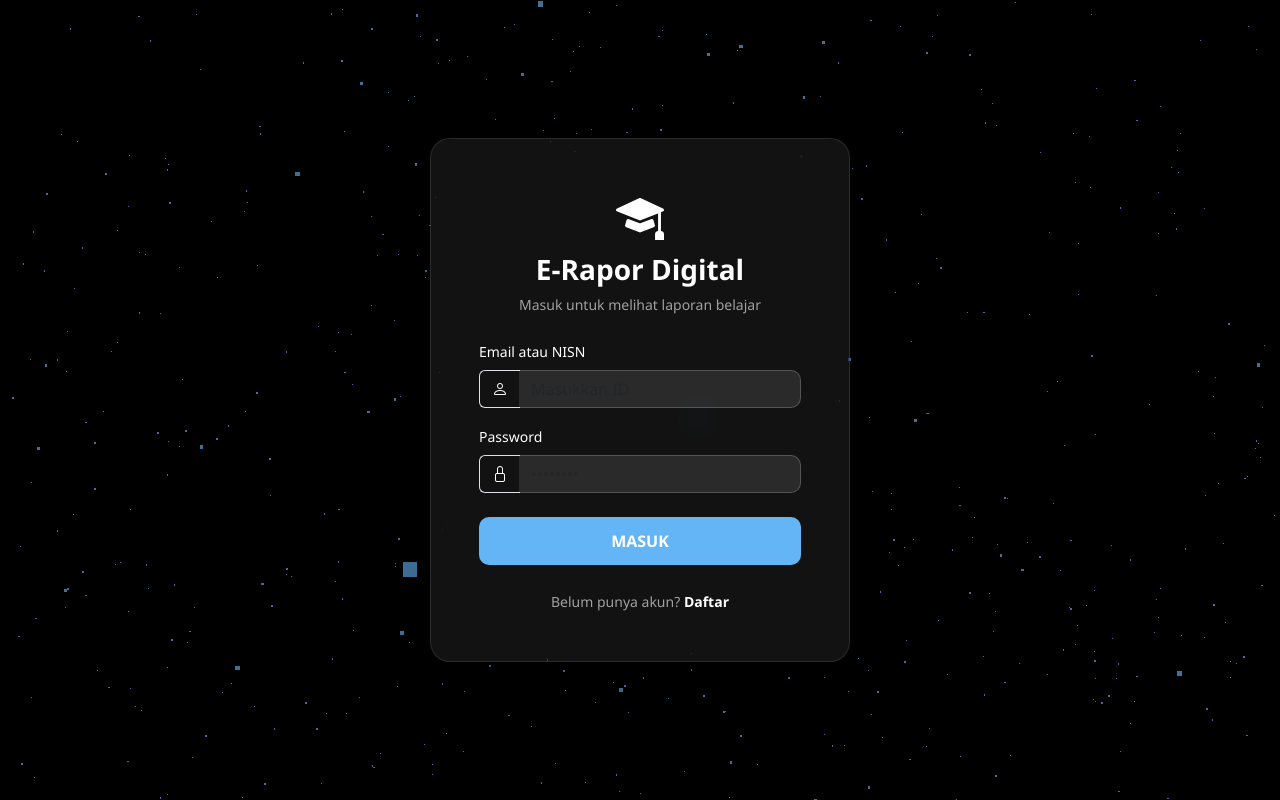
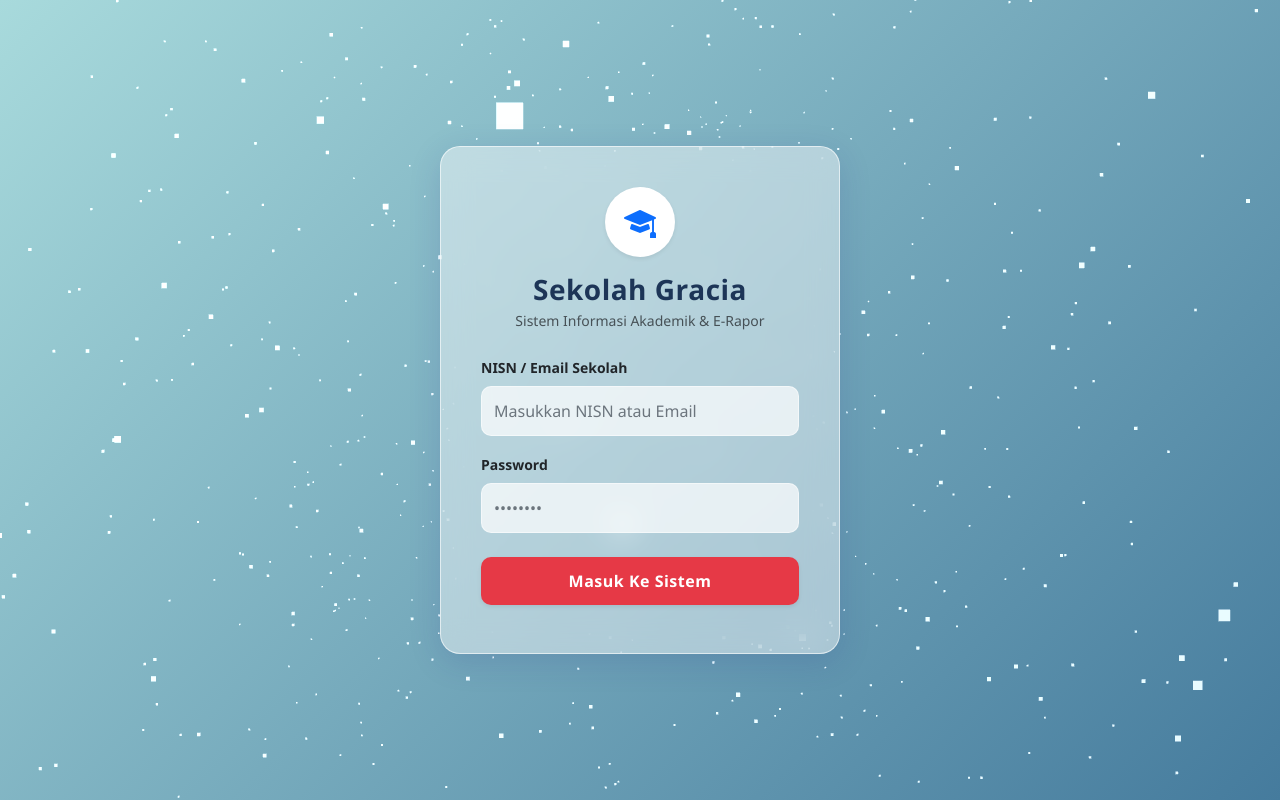
Before and after one commit to edwinhave/sekolahan, a PHP site: page /login.php in a window 1280 px wide. Run offline with PHP 8.4, Linux system fonts and the light colour scheme.

Commit message:
update tampilan login dan cari siswa pada tampilan admin, admin-cek-siswa

```diff
--- a/login.php
+++ b/login.php
@@ -1,14 +1,43 @@
+<?php
+session_start();
+include 'koneksi.php';
+
+// Jika sudah login, langsung lempar ke menu
+if (isset($_SESSION['nisn'])) {
+    header("location:menu.php");
+    exit();
+}
+
+$error = "";
+
+if (isset($_POST['login'])) {
+    $identifier = mysqli_real_escape_string($conn, $_POST['identifier']);
+    $password = mysqli_real_escape_string($conn, $_POST['password']);
+
+    // Logika Autentikasi Ganda (Bisa pakai NISN atau Email)
+    $query = mysqli_query($conn, "SELECT * FROM data_siswa WHERE (nisn = '$identifier' OR email = '$identifier') AND password = '$password'");
+
+    if (mysqli_num_rows($query) > 0) {
+        $row = mysqli_fetch_assoc($query);
+        $_SESSION['nisn'] = $row['nisn'];
+        $_SESSION['level'] = $row['level']; // 2 = Admin/Guru, 1 = Siswa
+        header("location:menu.php");
+        exit();
+    } else {
+        $error = "Identitas atau password salah!";
+    }
+}
+?>
+
 <!DOCTYPE html>
 <html lang="id">
 
 <head>
     <meta charset="UTF-8">
     <meta name="viewport" content="width=device-width, initial-scale=1.0">
-    <title>Login E-Rapor Futuristik</title>
+    <title>Login - Sekolah Gracia</title>
     <link href="https://cdn.jsdelivr.net/npm/bootstrap@5.3.0/dist/css/bootstrap.min.css" rel="stylesheet">
     <link rel="stylesheet" href="https://cdn.jsdelivr.net/npm/bootstrap-icons@1.11.0/font/bootstrap-icons.css">
-    <link rel="icon" type="image/x-icon" href="images/lgo.png">
-
     <style>
         body,
         html {
@@ -18,185 +47,196 @@
             height: 100%;
             overflow: hidden;
             font-family: 'Segoe UI', sans-serif;
+            /* Mengubah background menjadi gradasi biru muda cerah */
+            background: linear-gradient(135deg, #A8DADC 0%, #457B9D 100%);
         }
 
-        /* Canvas container */
         #canvas-container {
-            position: fixed;
+            position: absolute;
             top: 0;
             left: 0;
             width: 100%;
             height: 100%;
-            background: #050505;
-            z-index: -1;
+            z-index: 1;
         }
 
         .login-wrapper {
-            height: 100vh;
+            position: relative;
+            z-index: 2;
+            height: 100%;
             display: flex;
             align-items: center;
             justify-content: center;
-            position: relative;
-            z-index: 1;
         }
 
-        /* Login Card Custom Styling */
+        /* Glassmorphism Cerah */
         .login-card {
-            background: rgba(255, 255, 255, 0.07);
+            background: rgba(255, 255, 255, 0.45);
             backdrop-filter: blur(15px);
-            border: 1px solid rgba(255, 255, 255, 0.1);
+            -webkit-backdrop-filter: blur(15px);
+            border: 1px solid rgba(255, 255, 255, 0.6);
             border-radius: 20px;
+            padding: 40px;
             width: 100%;
-            max-width: 420px;
-            color: white;
-            transition: transform 0.4s ease, box-shadow 0.4s ease;
+            max-width: 400px;
+            box-shadow: 0 8px 32px 0 rgba(31, 38, 135, 0.15);
         }
 
-        /* Hover Effect on Card */
-        .login-card:hover {
-            transform: translateY(-10px);
-            box-shadow: 0 20px 40px rgba(0, 0, 0, 0.4);
-            border: 1px solid rgba(100, 181, 246, 0.4);
-            /* Warna biru custom Anda */
+        .brand-title {
+            color: #1D3557;
+            font-weight: 800;
+            letter-spacing: 0.5px;
         }
 
         .form-control {
-            background: rgba(255, 255, 255, 0.1);
-            border: 1px solid rgba(255, 255, 255, 0.2);
-            color: white;
+            background: rgba(255, 255, 255, 0.7);
+            border: 1px solid rgba(255, 255, 255, 0.5);
             border-radius: 10px;
+            padding: 12px;
+            color: #1D3557;
         }
 
         .form-control:focus {
-            background: rgba(255, 255, 255, 0.15);
-            color: white;
-            border-color: #64b5f6;
-            /* Warna biru custom */
-            box-shadow: 0 0 10px rgba(100, 181, 246, 0.3);
+            background: rgba(255, 255, 255, 0.9);
+            border-color: #457B9D;
+            box-shadow: 0 0 0 0.25rem rgba(69, 123, 157, 0.25);
+            color: #1D3557;
+        }
+
+        .form-control::placeholder {
+            color: #6c757d;
         }
 
         .btn-login {
-            background: #64b5f6;
+            background: #E63946;
             border: none;
             border-radius: 10px;
+            padding: 12px;
             font-weight: 600;
-            padding: 12px;
+            letter-spacing: 0.5px;
             transition: all 0.3s ease;
         }
 
         .btn-login:hover {
-            background: #42a5f5;
-            transform: scale(1.02);
-        }
-
-        .text-muted-custom {
-            color: rgba(255, 255, 255, 0.6) !important;
+            background: #C12735;
+            transform: translateY(-2px);
+            box-shadow: 0 5px 15px rgba(230, 57, 70, 0.3);
         }
     </style>
 </head>
 
 <body>
 
+    <!-- Container untuk Animasi Partikel 3D -->
     <div id="canvas-container"></div>
 
-    <div class="login-wrapper">
-        <div class="card login-card shadow-lg">
-            <div class="card-body p-5">
-                <div class="text-center mb-4">
-                    <div class="display-5 mb-2"><i class="bi bi-mortarboard-fill"></i></div>
-                    <h3 class="fw-bold">E-Rapor Digital</h3>
-                    <p class="text-muted-custom small">Masuk untuk melihat laporan belajar</p>
+    <div class="login-wrapper container">
+        <div class="login-card text-center">
+            <div class="mb-4">
+                <div class="bg-white rounded-circle d-flex align-items-center justify-content-center mx-auto shadow-sm" style="width: 70px; height: 70px;">
+                    <i class="bi bi-mortarboard-fill fs-2 text-primary"></i>
                 </div>
+                <h3 class="brand-title mt-3 mb-1">Sekolah Gracia</h3>
+                <p class="text-muted small">Sistem Informasi Akademik & E-Rapor</p>
+            </div>
 
-                <form action="validasi.php" method="POST">
-                    <div class="mb-3">
-                        <label class="form-label small">Email atau NISN</label>
-                        <div class="input-group">
-                            <span class="input-group-text bg-transparent border-end-0 text-white"><i class="bi bi-person"></i></span>
-                            <input type="text" name="user_input" class="form-control border-start-0" placeholder="Masukkan ID" required>
-                        </div>
-                    </div>
-                    <div class="mb-4">
-                        <label class="form-label small">Password</label>
-                        <div class="input-group">
-                            <span class="input-group-text bg-transparent border-end-0 text-white"><i class="bi bi-lock"></i></span>
-                            <input type="password" name="password" class="form-control border-start-0" placeholder="••••••••" required>
-                        </div>
-                    </div>
-                    <div class="d-grid gap-2">
-                        <button type="submit" name="login" class="btn btn-login text-white">MASUK</button>
-                    </div>
-                </form>
+            <?php if (!empty($error)): ?>
+                <div class="alert alert-danger py-2 small" role="alert">
+                    <i class="bi bi-exclamation-triangle-fill me-2"></i><?php echo $error; ?>
+                </div>
+            <?php endif; ?>
 
-                <div class="mt-4 text-center">
-                    <small class="text-muted-custom">Belum punya akun? <a href="register.php" class="text-white text-decoration-none fw-bold">Daftar</a></small>
+            <form action="" method="POST">
+                <div class="mb-3 text-start">
+                    <label class="form-label small fw-bold text-dark">NISN / Email Sekolah</label>
+                    <input type="text" name="identifier" class="form-control" placeholder="Masukkan NISN atau Email" required autocomplete="off">
                 </div>
-            </div>
+                <div class="mb-4 text-start">
+                    <label class="form-label small fw-bold text-dark">Password</label>
+                    <input type="password" name="password" class="form-control" placeholder="••••••••" required>
+                </div>
+                <button type="submit" name="login" class="btn btn-login btn-danger w-100 text-white shadow-sm mb-2">Masuk Ke Sistem</button>
+            </form>
         </div>
     </div>
 
+    <!-- Three.js Library -->
     <script src="https://cdnjs.cloudflare.com/ajax/libs/three.js/r128/three.min.js"></script>
+    <script>
+        // --- KONFIGURASI ANIMASI PARTIKEL THREE.JS YANG CERAH ---
+        const container = document.getElementById('canvas-container');
+        const scene = new THREE.Scene();
 
-    <script>
-        // --- THREE.JS ANIMATION CODE ---
-        let scene, camera, renderer, stars, starGeo;
+        // Kamera
+        const camera = new THREE.PerspectiveCamera(75, window.innerWidth / window.innerHeight, 0.1, 1000);
+        camera.position.z = 5;
 
-        function init() {
-            scene = new THREE.Scene();
-            camera = new THREE.PerspectiveCamera(60, window.innerWidth / window.innerHeight, 1, 1000);
-            camera.position.z = 1;
-            camera.rotation.x = Math.PI / 2;
+        // Renderer dengan alpha true agar background gradasi CSS tetap tembus
+        const renderer = new THREE.WebGLRenderer({
+            alpha: true,
+            antialias: true
+        });
+        renderer.setSize(window.innerWidth, window.innerHeight);
+        container.appendChild(renderer.domElement);
 
-            renderer = new THREE.WebGLRenderer();
-            renderer.setSize(window.innerWidth, window.innerHeight);
-            document.getElementById('canvas-container').appendChild(renderer.domElement);
+        // Membuat Partikel Bintang (Geometri & Material)
+        const particlesGeometry = new THREE.BufferGeometry();
+        const particlesCount = 1200; // Jumlah partikel bintang
 
-            starGeo = new THREE.BufferGeometry();
-            let starCoords = [];
-            for (let i = 0; i < 6000; i++) {
-                starCoords.push(Math.random() * 600 - 300);
-                starCoords.push(Math.random() * 600 - 300);
-                starCoords.push(Math.random() * 600 - 300);
-            }
-            starGeo.setAttribute('position', new THREE.Float32BufferAttribute(starCoords, 3));
+        const posArray = new Float32Array(particlesCount * 3);
 
-            let sprite = new THREE.TextureLoader().load('https://threejs.org/examples/textures/sprites/disc.png');
-            let starMaterial = new THREE.PointsMaterial({
-                color: 0x64b5f6, // Warna biru custom Anda
-                size: 0.7,
-                map: sprite,
-                transparent: true
-            });
-
-            stars = new THREE.Points(starGeo, starMaterial);
-            scene.add(stars);
-
-            animate();
+        for (let i = 0; i < particlesCount * 3; i++) {
+            posArray[i] = (Math.random() - 0.5) * 10;
         }
 
-        function animate() {
-            stars.rotation.y += 0.002;
-            renderer.render(scene, camera);
-            requestAnimationFrame(animate);
-        }
+        particlesGeometry.setAttribute('position', new THREE.BufferAttribute(posArray, 3));
 
-        // Interactive Hover - Mouse Move Effect
-        document.addEventListener('mousemove', (e) => {
-            let mouseX = e.clientX / window.innerWidth - 0.5;
-            let mouseY = e.clientY / window.innerHeight - 0.5;
-            stars.rotation.x = mouseY * 0.5;
-            stars.rotation.z = mouseX * 0.5;
+        // Tekstur lingkaran halus untuk partikel bintang
+        const pMaterial = new THREE.PointsMaterial({
+            size: 0.03,
+            color: 0xffffff, // Partikel bintang berwarna putih berkilau
+            transparent: true,
+            opacity: 0.8,
+            blending: THREE.AdditiveBlending
         });
 
+        const particleSystem = new THREE.Points(particlesGeometry, pMaterial);
+        scene.add(particleSystem);
+
+        // Interaktivitas: Mouse Tracking
+        let mouseX = 0;
+        let mouseY = 0;
+
+        document.addEventListener('mousemove', (event) => {
+            mouseX = (event.clientX / window.innerWidth) - 0.5;
+            mouseY = (event.clientY / window.innerHeight) - 0.5;
+        });
+
+        // Loop Animasi
+        const animate = () => {
+            requestAnimationFrame(animate);
+
+            // Perputaran konstan partikel
+            particleSystem.rotation.y += 0.001;
+            particleSystem.rotation.x += 0.0005;
+
+            // Efek interaksi kamera mengikuti pergerakan kursor mouse
+            camera.position.x += (mouseX * 2 - camera.position.x) * 0.05;
+            camera.position.y += (-mouseY * 2 - camera.position.y) * 0.05;
+            camera.lookAt(scene.position);
+
+            renderer.render(scene, camera);
+        };
+
+        animate();
+
+        // Handle ukuran browser berubah (Responsif)
         window.addEventListener('resize', () => {
             camera.aspect = window.innerWidth / window.innerHeight;
             camera.updateProjectionMatrix();
             renderer.setSize(window.innerWidth, window.innerHeight);
         });
-
-        init();
     </script>
-
 </body>
 
 </html>
```
Also changed, not shown: admin_cek_siswa.php (+62 -13 lines).
